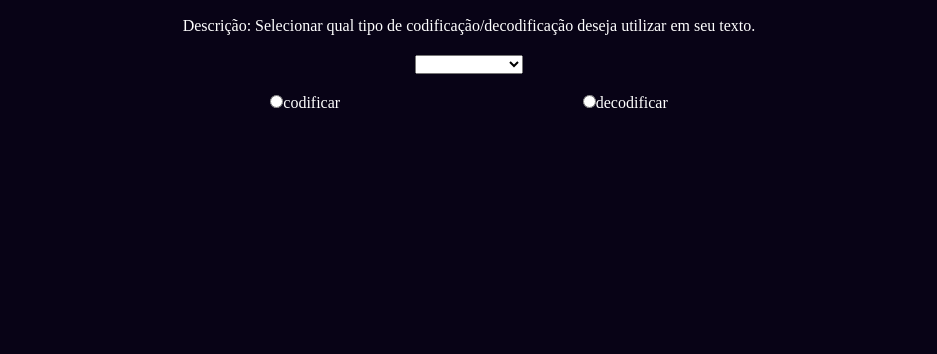
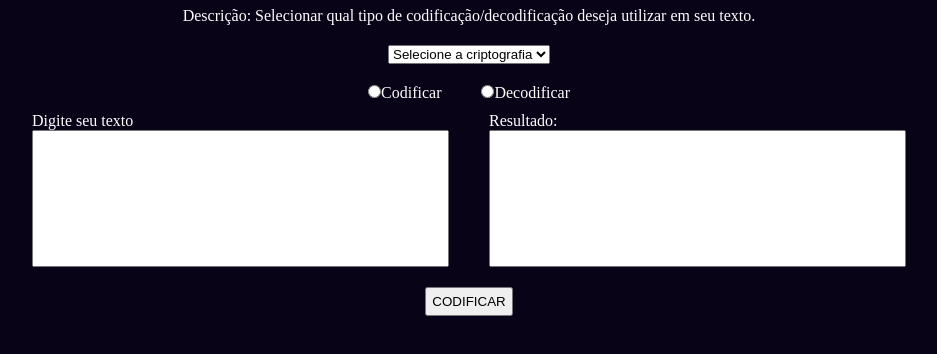
Before and after one commit to victorfaccioli/Codificar, a plain HTML site: page index.html in a window 1280 px wide. Shown: the part 60-414 px from the top of the page, without its empty margins (171-1108 px from the left). Drawn offline with nearby package versions, Linux system fonts and the light colour scheme.

Commit message:
HTML e CSS alterado e finalizado, js iniciado

```diff
--- a/asstes/css/style.css
+++ b/asstes/css/style.css
@@ -3,68 +3,62 @@
     margin: 0;
 
 }
+
 body{
     display: flex;
     flex-direction: column;
     align-items: center;
     justify-content: center;
-    background-color: rgb(8, 3, 22);
-    color: rgb(255, 255, 255);
+    background-color: #080316;
+    color: #ffffff;
 }
+
 h1{
     padding-top: 20px;
 }
+
 form{
     display: flex;
     justify-content: center;
     align-items: center;
     flex-direction: column;
-    width: 100%;
-}
-.description{
-    display: flex;
-    justify-content: center;
-    width: 100%;
-    padding: 20px 0;
-}
-
-/* Estilo para quando usar js para aparecer textarea */
-.formText{
-    display: flex;
-    flex-direction: column;
-    padding: 20px 0;
-}
-
-.formText label{
-    justify-content: center;
-    padding: 5px 0;
-}
-.description1{
-    display: flex;
-    justify-content: center;
-    width: 100%;
-    padding: 20px 0;
-}
-.radio{
-    display: flex;
-    justify-content: space-around;
-    align-items: center;
-
-    width: 50%;
-    padding: 20px;
-
-}
-.radio label{
 
 }
 
-.form-result{
+textarea {
+    resize: none;
+}
+
+button{
+    margin-top: 20px;
+    padding: 5px;
+}
+.description{
+    margin: 10px 0;
+}
+
+.combo-criptografia{
+    display: flex;
+    padding: 10px;
+    gap: 15px;
+}
+
+.none{
     display: none;
+}
+
+.radio{
+    display: flex;
+    padding: 10px;
+    gap: 40px;
+}
+
+.form-text{
+    display: flex;
+    gap: 40px;
+}
+
+.text-area{
+    display: flex;
     flex-direction: column;
-
 }
-.form-result label{
-    display: none;
-    justify-content: center;
-    padding: 5px 0;
-}
--- a/asstes/js/script.js
+++ b/asstes/js/script.js
@@ -1,44 +1,24 @@
-const form = document.querySelector('form')
 
 
-function textAreaOn(valor){
+$('#tipo_criptografia').on('change', function(e) {
+    const tipoCriptografia = e.target.value
+    if(tipoCriptografia === 'cesar'){
+      $('#valor_rotacao').show()
+    }
+    else{
+        $('#valor_rotacao').hide()
+    }
+});
 
-    if(valor === 'cesar'){
-    const formText = document.createElement('div')
-    formText.setAttribute ('class','formText')
-    form.appendChild(formText)
-
-    const label = document.createElement('label')
-    label.setAttribute('for','text')
-    formText.appendChild(label)
-
-    const textLabel = document.createTextNode('Digite seu texto:')
-    label.appendChild(textLabel)
-
-    const textArea = document.createElement('textarea')
-    textArea.setAttribute('id','text')
-    textArea.setAttribute('name','text')
-    textArea.setAttribute('rows','9')
-    textArea.setAttribute('cols','50')
-    formText.appendChild(textArea)
-
-    const description = document.createElement('div')
-    description.setAttribute ('class','description1')
-    form.appendChild(description)
-
-    const paragrafo = document.createElement('p')
-    description.appendChild(paragrafo)
-    const texto = document.createTextNode('Clique na opção desejada para o resultado.')
-    paragrafo.appendChild(texto)
-
-    const radio = document.createElement('div')
-    radio.setAttribute('class','radio')
-    form.appendChild(radio)
-
-    const labelradio1 = document.createElement('label')
-    radio.appendChild(labelradio1)
-    const inputradio1 = document.createElement('input')
-    inputradio1.setAttribute()
+$('input[name="codificar_decodificar"]').on('change', function(e) {
+    const codificar_decodificar = e.target.value
+    if(codificar_decodificar === 'codificar'){
+        $('#btn').text('CODIFICAR')
+    }
+    else{
+        $('#btn').text('DECODIFICAR')
+    }
+});
 
 
 
@@ -52,5 +32,95 @@ function textAreaOn(valor){
 
 
 
-}
-}
+
+
+
+
+
+
+
+
+
+
+
+
+
+
+
+
+
+
+
+
+
+
+
+
+
+
+// const form = document.querySelector('form')
+// const radio= document.querySelector('.radio')
+// const myradio= document.querySelector('myradio')
+// const rota= document.querySelector('#rota')
+// const radio2= document.querySelector('#base')
+
+
+
+
+
+
+// function textAreaOn(valor){
+
+//     if(valor === 'cesar'){
+//     const formText = document.createElement('div')
+//     formText.setAttribute ('class','formText')
+//     form.appendChild(formText)
+
+//     const label = document.createElement('label')
+//     label.setAttribute('for','text')
+//     formText.appendChild(label)
+
+//     const textLabel = document.createTextNode('Digite seu texto:')
+//     label.appendChild(textLabel)
+
+//     const textArea = document.createElement('textarea')
+//     textArea.setAttribute('id','text')
+//     textArea.setAttribute('name','text')
+//     textArea.setAttribute('rows','9')
+//     textArea.setAttribute('cols','50')
+//     formText.appendChild(textArea)
+
+//     const description = document.createElement('div')
+//     description.setAttribute ('class','description1')
+//     form.appendChild(description)
+
+//     const paragrafo = document.createElement('p')
+//     description.appendChild(paragrafo)
+//     const texto = document.createTextNode('Clique na opção desejada para o resultado.')
+//     paragrafo.appendChild(texto)
+
+//     radio.style.display = 'flex'
+
+    // const labelradio1 = document.createElement('label')
+    // radio.appendChild(labelradio1)
+    // const inputradio1 = document.createElement('input')
+    // inputradio1.setAttribute('type','radio')
+    // inputradio1.setAttribute('value','codificar')
+    // inputradio1.setAttribute('name','my-radio')
+    // inputradio1.addEventListener("onchange", codificar())
+    // labelradio1.appendChild(inputradio1)
+    // const textLabelRadio1 = document.createTextNode('Codificar')
+    // labelradio1.appendChild(textLabelRadio1)
+
+    // const labelradio2 = document.createElement('label')
+    // radio.appendChild(labelradio2)
+    // const inputradio2 = document.createElement('input')
+    // inputradio2.setAttribute('type','radio')
+    // inputradio2.setAttribute('value','decodificar')
+    // inputradio2.setAttribute('name','my-radio')
+    // inputradio2.addEventListener("onchange", decodificar())
+    // labelradio2.appendChild(inputradio2)
+    // const textLabelRadio2 = document.createTextNode('Decodificar')
+    // labelradio2.appendChild(textLabelRadio2)
+// }
+// }
--- a/index.html
+++ b/index.html
@@ -9,39 +9,50 @@
 </head>
 <body>
     <h1>Codificador</h1>
-    <div class="description">
-        <p>
+        <p class="description">
             Descrição: Selecionar qual tipo de codificação/decodificação deseja utilizar em seu texto.
         </p>
-    </div>
-    <form action="">
 
-        <div class="formSelect">
+    <form action="" >
 
-            <select name="select" id="selectCript" onchange="textAreaOn(this.value)">
-                <option value="selecionar"></option>
+        <div class="combo-criptografia">
+
+            <select name="tipo_criptografia" id="tipo_criptografia" >
+                <option value="">Selecione a criptografia</option>
                 <option value="cesar">Cifra de César</option>
                 <option value="base">Base64</option>
             </select>
-
-        </div>
-
-
-        <div class="form-result">
-            <label for="text">Resultado: </label>
-            <textarea id="text" name="text" rows="9" cols="50">
-            </textarea>
+            <select class="none" name="valor_rotacao" id="valor_rotacao">
+                <option value="">Selecione a rotação</option>
+                <option value="1">ROT1</option>
+                <option value="2">ROT2</option>
+                <option value="3">ROT3</option>
+                <option value="4">ROT4</option>
+                <option value="5">ROT5</option>
+            </select>
         </div>
         <div class="radio">
-
-        <label><input type="radio" value="1" name="my-radio">codificar</label>
-        <label><input type="radio" value="2" name="my-radio">decodificar</label>
+            <label><input type="radio" id="codificar" value="codificar" name="codificar_decodificar">Codificar</label>
+            <label><input type="radio" id="decodificar" value="decodificar" name="codificar_decodificar">Decodificar</label>
         </div>
-
+        <div class="form-text">
+            <div class="text-area">
+                <label for="text" id="text_input">Digite seu texto </label>
+                <textarea id="text" name="text" rows="9" cols="50" required>
+                </textarea>
+            </div>
+            <div class="text-area">
+                <label for="text" id="text_output">Resultado:</label>
+                <textarea id="text" name="text" rows="9" cols="50">
+                </textarea>
+            </div>
+        </div>
     </form>
+    <button id="btn">CODIFICAR</button>
 
 
 
+    <script src="https://code.jquery.com/jquery-3.6.3.min.js" integrity="sha256-pvPw+upLPUjgMXY0G+8O0xUf+/Im1MZjXxxgOcBQBXU=" crossorigin="anonymous"></script>
     <script src="asstes/js/script.js"></script>
 </body>
 </html>
```
